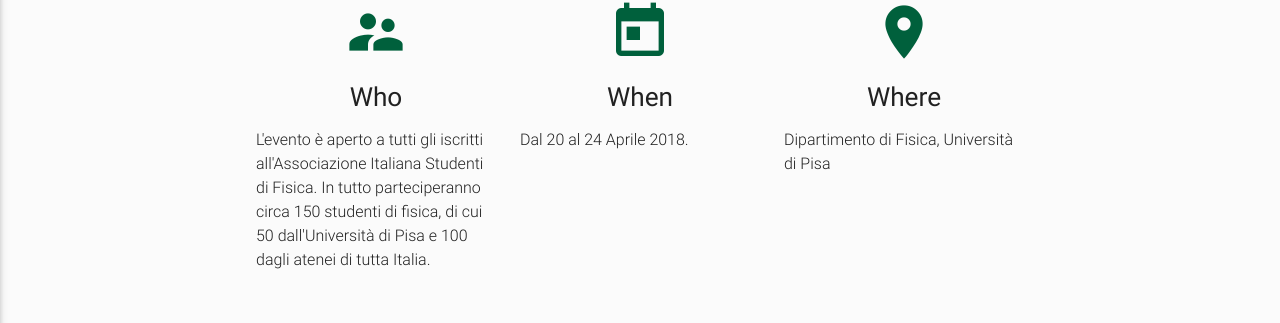
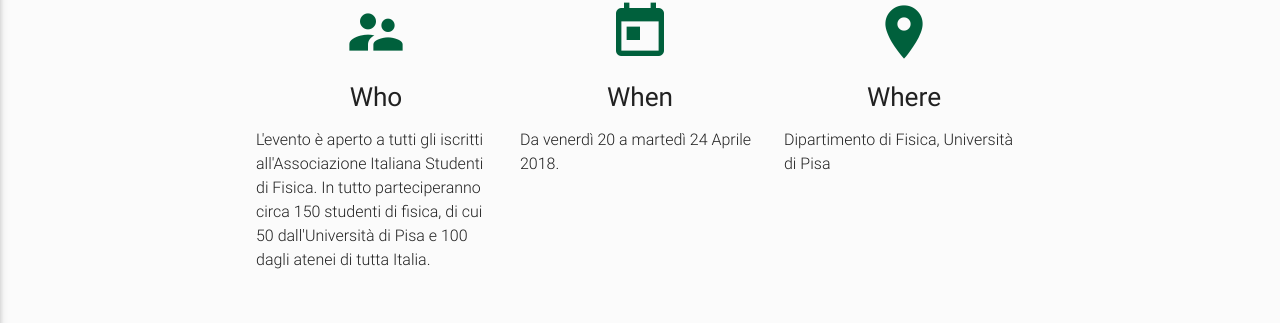
Before and after one commit to AndreaGurgone/AndreaGurgone.github.io, a Jekyll site: the page built from index.html, in a window 1280 px wide. Shown: the part 494-817 px from the top of the page. Built offline with Jekyll 4.4.1, drawn with Linux system fonts in a browser that asks for light colours; nearby versions of some CDN libraries.

Commit message:
Update home.yml

```diff
--- a/_data/home.yml
+++ b/_data/home.yml
@@ -5,7 +5,7 @@ dpg_logo: img/dpg_logo.png
 
 who: "L'evento è aperto a tutti gli iscritti all'Associazione Italiana Studenti di Fisica. In tutto parteciperanno circa 150 studenti di fisica, di cui 50 dall'Università di Pisa e 100 dagli atenei di tutta Italia."
 
-when: "Dal 20 al 24 Aprile 2018."
+when: "Da venerdì 20 a martedì 24 Aprile 2018."
 
 where: "Dipartimento di Fisica, Università di Pisa"
 
```
